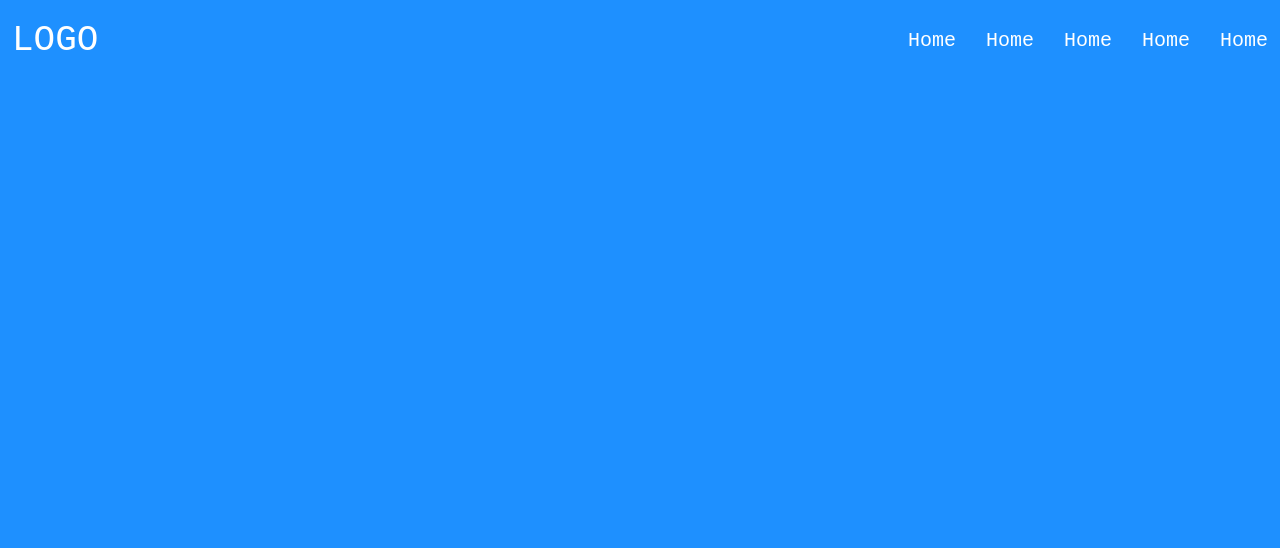
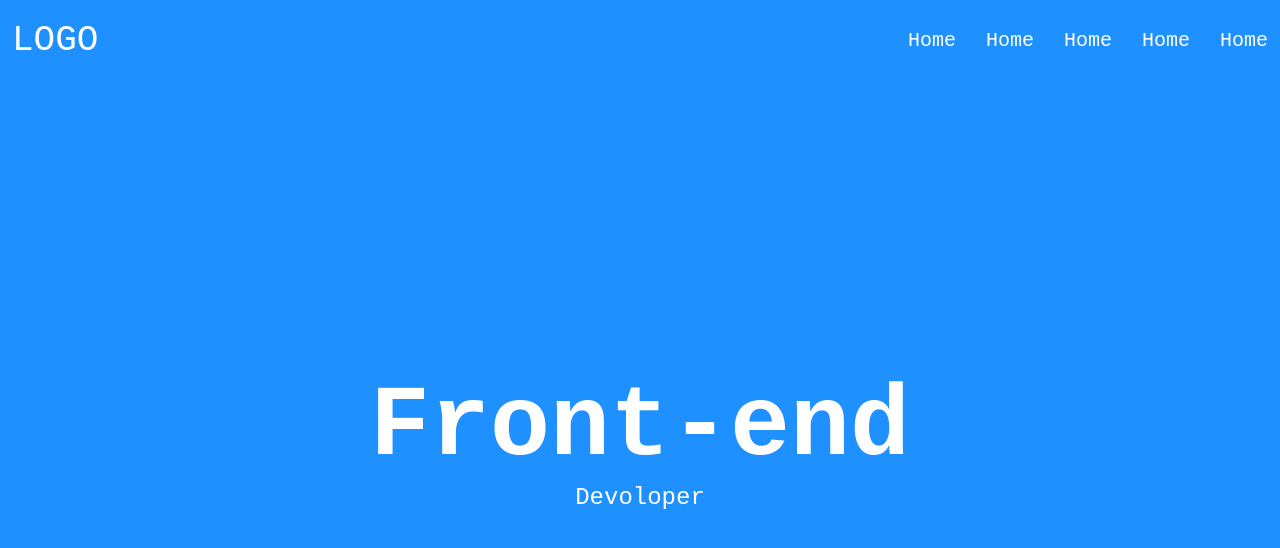
Before and after one commit to davronbek1978/firstproject, a plain HTML site: page index.html in a window 1280 px wide. Drawn offline with Linux system fonts and the light colour scheme.

Commit message:
ver 3.0 content add

```diff
--- a/index.html
+++ b/index.html
@@ -22,6 +22,12 @@
 
             </div>
         </nav>
+        <div class="content">
+            <div class="container">
+                <h1 class="content__title">Front-end</h1>
+                <p class="content__txt">Devoloper</p>
+            </div>
+        </div>
     </header>
 </body>
 </html>
--- a/style.css
+++ b/style.css
@@ -24,6 +24,8 @@ ul {
 .header {
     min-height: 100vh;
     background: dodgerblue;
+    display: flex;
+    flex-direction: column;
 }
 
 .header__nav {
@@ -52,3 +54,24 @@ ul {
     color: #fff;
 }
 /* header end */
+
+/* content start */
+.content {
+    color: #fff;
+    flex-grow: 1;
+    display: flex;
+    justify-content: center;
+    align-items: center;
+    text-align: center;
+}
+
+.content__title {
+    font-size: 100px;
+}
+
+.content__txt{
+    font-size: 24px;
+}
+
+
+/* content end */
```
